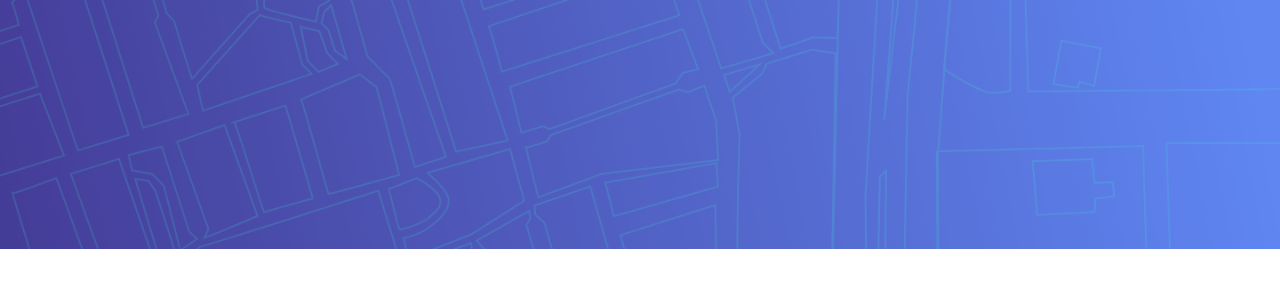
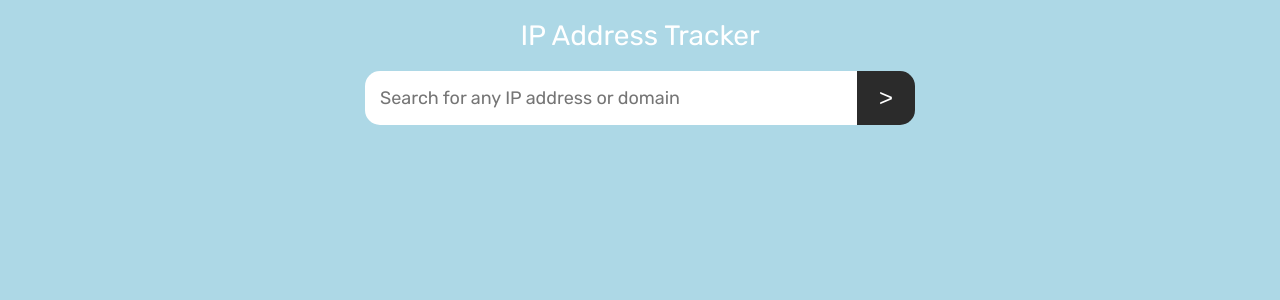
Before and after one commit to poko91/FrontendMentor_React, a React (Vite) app in the folder Ip_Address_Tracker/: page / in a window 1280 px wide. Shown: the top 300 px of the page. Built offline with nearby package versions, Linux system fonts and the light colour scheme.

Commit message:
feat: added main content container and serachbar components

```diff
--- a/Ip_Address_Tracker/src/App.css
+++ b/Ip_Address_Tracker/src/App.css
@@ -1,3 +1,5 @@
+@import url("https://fonts.googleapis.com/css?family=Rubik:300,regular,500,600,700,800,900,300italic,italic,500italic,600italic,700italic,800italic,900italic");
+
 * {
   box-sizing: border-box;
 }
@@ -5,6 +7,8 @@
 body {
   padding: 0;
   margin: 0;
+  font-family: "Rubik", sans-serif;
+  background-color: lightblue;
 }
 
 .background-image-container {
@@ -20,3 +24,47 @@ body {
 .map {
   background-color: aqua;
 }
+
+.wrapper {
+  max-width: 550px;
+  display: flex;
+  flex-direction: column;
+  justify-content: center;
+  align-items: center;
+  margin: 0 auto;
+}
+
+.title {
+  color: white;
+  font-size: 28px;
+  font-weight: 400;
+}
+
+.search-bar-container {
+  width: 100%;
+  /* border: 2px solid gray; */
+  display: flex;
+  justify-content: space-between;
+  border-radius: 15px;
+  overflow: hidden;
+}
+
+.search-bar {
+  display: inline;
+  width: 100%;
+  border: none;
+  outline: none;
+  font-family: inherit;
+  font-size: 18px;
+  padding: 15px;
+  cursor: pointer;
+}
+
+.search-bar-container button {
+  padding: 13px 22px;
+  border: none;
+  background-color: hsl(0, 0%, 17%);
+  color: white;
+  font-size: 24px;
+  cursor: pointer;
+}
--- a/Ip_Address_Tracker/src/App.jsx
+++ b/Ip_Address_Tracker/src/App.jsx
@@ -1,8 +1,14 @@
 import "./App.css";
 import Background from "./components/Background";
+import MainContent from "./components/MainContent";
+import SearchBar from "./components/SearchBar";
 
 function App() {
-  return <Background />;
+  return (
+    <main className="main-container">
+      <MainContent />
+    </main>
+  );
 }
 
 export default App;
--- /dev/null
+++ b/Ip_Address_Tracker/src/components/MainContent.jsx
@@ -0,0 +1,11 @@
+import React from "react";
+import SearchBar from "./SearchBar";
+
+export default function MainContent() {
+  return (
+    <div className="wrapper">
+      <h1 className="title">IP Address Tracker</h1>
+      <SearchBar />
+    </div>
+  );
+}
--- /dev/null
+++ b/Ip_Address_Tracker/src/components/SearchBar.jsx
@@ -0,0 +1,8 @@
+export default function SearchBar() {
+  return (
+    <div className="search-bar-container">
+      <input type="search" className="search-bar" placeholder="Search for any IP address or domain" />
+      <button>{`>`}</button>
+    </div>
+  );
+}
```
